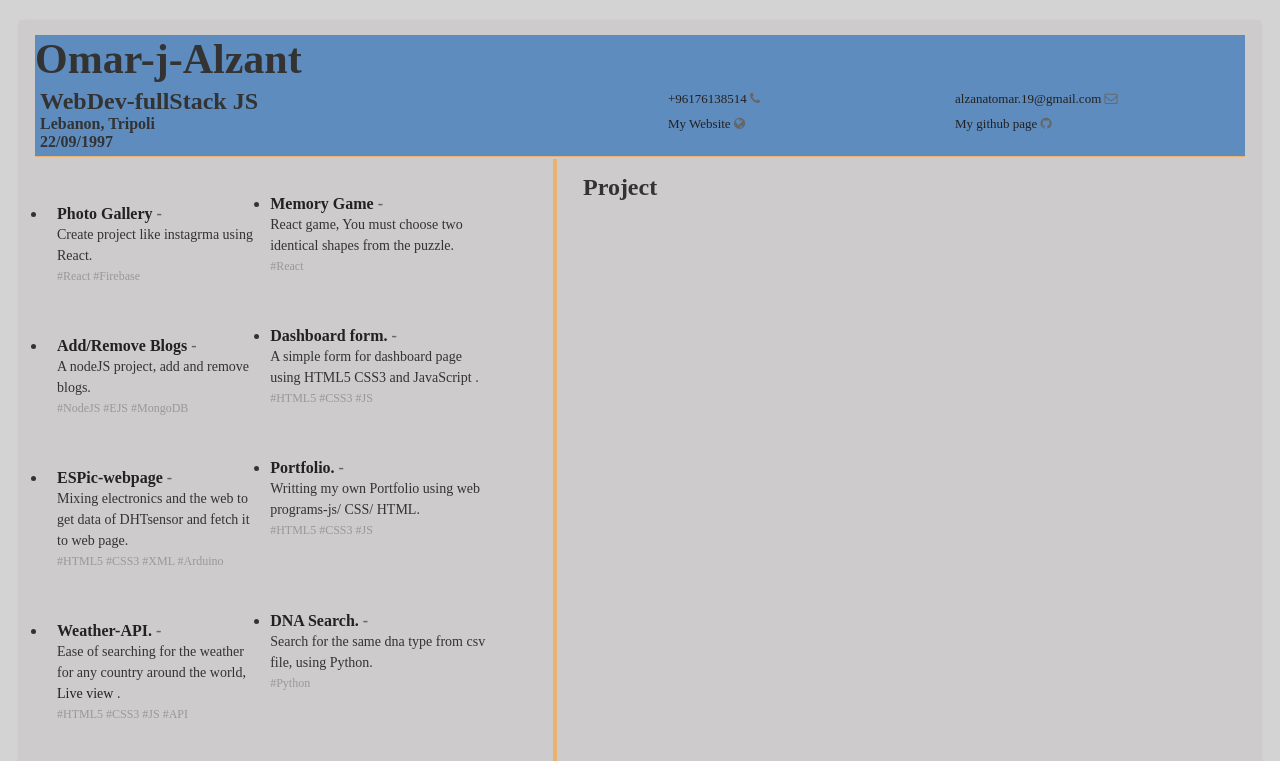
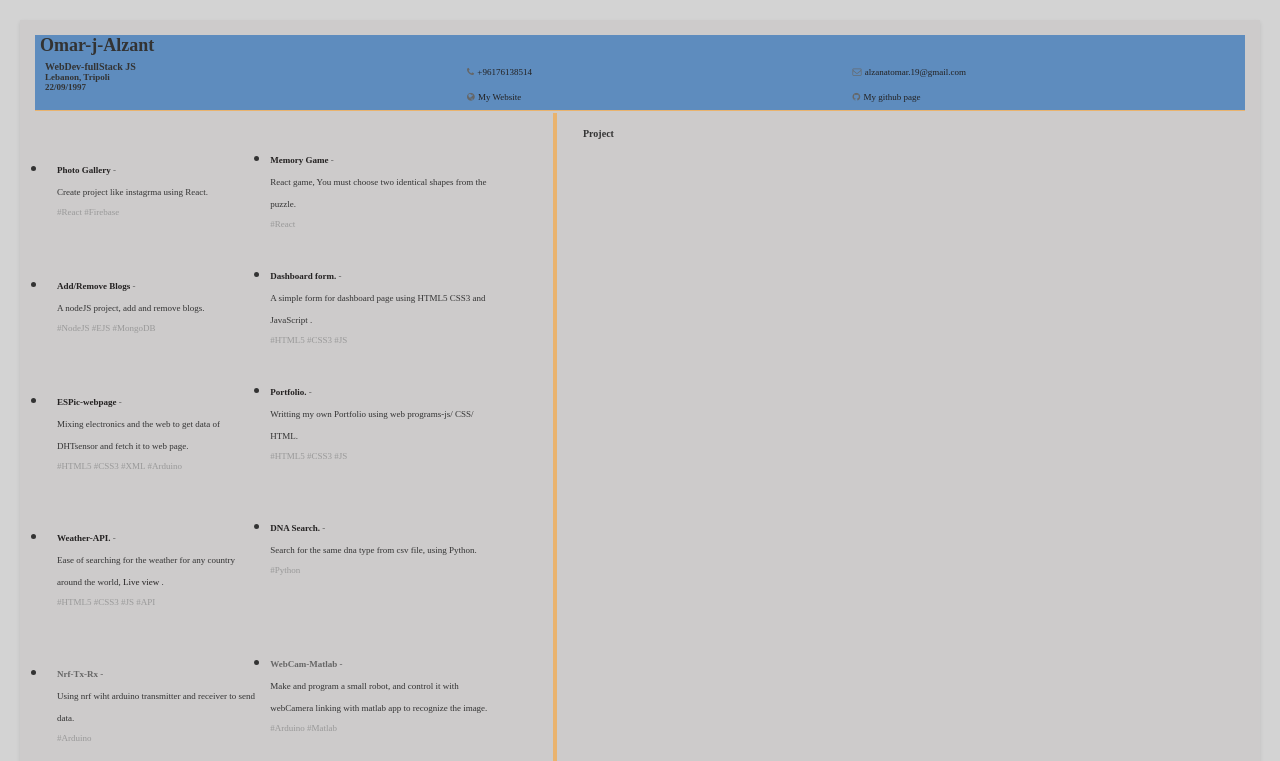
Before and after one commit to omar-alzant/myCV, a plain HTML site: page index.html in a window 1280 px wide. Shown: the top 761 px of the page. Drawn offline with Linux system fonts and the light colour scheme.

Commit message:
edit style

```diff
--- a/index.html
+++ b/index.html
@@ -19,7 +19,7 @@
 
       <!-- header -->
       <header>
-          <h1 >Omar-j-Alzant</h1>
+          <h1>Omar-j-Alzant</h1>
       </br>
         <div class="part1">
           <h2>WebDev-fullStack JS</h2>
@@ -29,20 +29,20 @@
         <div class="part2">
           <ul>
             <li>
+              <span><i class="fa fa-phone" aria-hidden="true" ></i></span>
               <a href="" style="cursor:pointer;" >+96176138514</a>
-              <span><i class="fa fa-phone" aria-hidden="true" ></i></span>
             </li>
             <li>
+              <span><i class="fa fa-envelope-o" aria-hidden="true"></i></span>
               <a href="alzanatomar.19@gmail.com" style="cursor:pointer;">alzanatomar.19@gmail.com</a>
-              <span><i class="fa fa-envelope-o" aria-hidden="true"></i></span>
             </li>
             <li>
+              <span><i class="fa fa-globe" aria-hidden="true"></i></span>
               <a  href="https://omar-j-zant.netlify.app/" target="_blank" style="cursor:pointer;">My Website</a>
-              <span><i class="fa fa-globe" aria-hidden="true"></i></span>
             </li>
             <li>
+              <span><i class="fa fa-github" aria-hidden="true"></i></span>
               <a href="https://github.com/omar-alzant"   target="_blank" style="cursor:pointer;">My github page</a>
-              <span><i class="fa fa-github" aria-hidden="true"></i></span>
             </li>
           </ul>
 
--- a/style.css
+++ b/style.css
@@ -21,25 +21,25 @@ a {
 ul {
   list-style: none;
 }
-/*
+
 h1{
-  font-size: 0.5cm !important;
+  font-size: large !important;
 }
 h2{
-  font-size: 0.3cm !important;
+  font-size: x-small !important;
 }
-h3{
-  font-size: 0.3cm !important;
+h3,h4,p,span,a{
+  font-size: xx-small !important;
 }
-h4{
+/* h4{
   font-size: 0.2cm !important;
 }
 p{
   font-size: 0.25cm !important;
 }
 a,span{
-  font-size: 0.3cm !important;
-} */
+  font-size: 0.3cm !important; */
+/* } */
 /*
 .light-mode{
   background: #f5f5f5 ;
@@ -74,11 +74,10 @@ body {
 /* header */
 header {
   position: relative;
-  /* padding: 0px 5px ; */
+  padding: 0px 5px ;
    border-bottom: 1px solid #e9b36e;
-  /* margin-bottom: 50px; */
   display: grid;
-  grid-template-columns: 1fr 1fr;
+  grid-template-columns: 1fr 2fr;
   /* gap: 100px; */
   /* border: 4px solid black; */
   justify-items: stretch;
@@ -97,7 +96,6 @@ header .part2 ul{
   display: grid;
   grid-template-columns: 1fr 1fr;
   margin-right: 25px;
-  padding: 3px;
 }
 
 header h1 {
```
